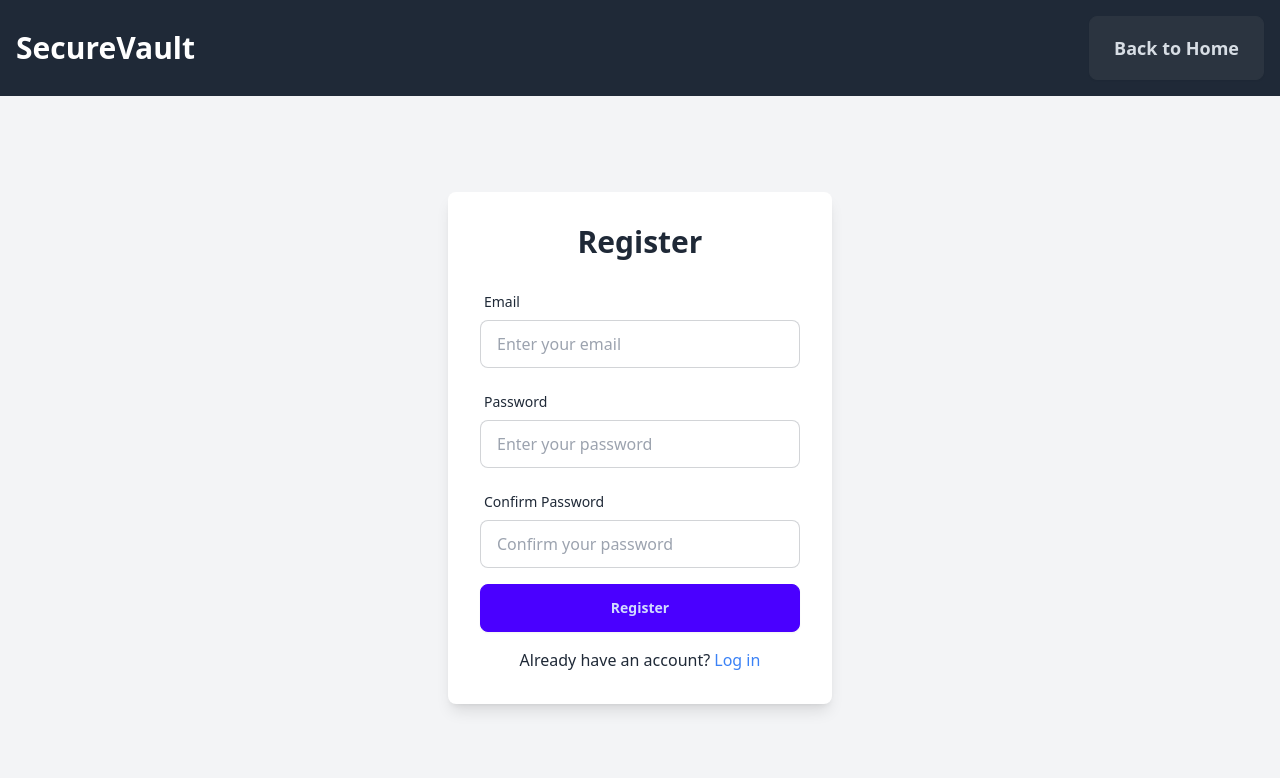
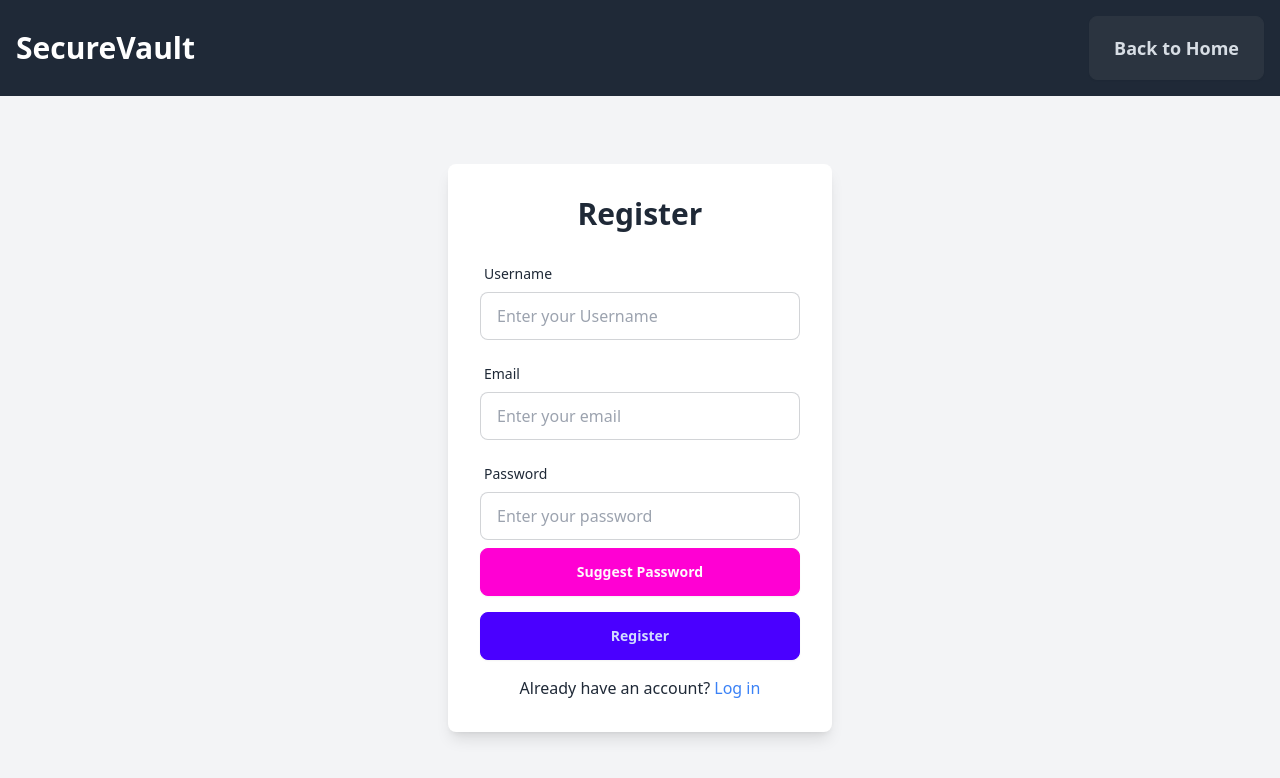
Before and after one commit to IcaroOm/PISI1, a FastAPI app: page /register in a window 1280 px wide. Shown: the top 778 px of the page. Run offline with FastAPI, Linux system fonts and the light colour scheme; parts of the project's set-up code (start-up, migrations or seed data) failed here and were passed over; some libraries are stand-ins or nearby versions.

Commit message:
Finaliza todas as features restantes

```diff
--- a/main.py
+++ b/main.py
@@ -1,9 +1,11 @@
 from fastapi import FastAPI, APIRouter, HTTPException, Request, Form, Header, Depends
-from fastapi.responses import HTMLResponse, JSONResponse, Response
+from fastapi.responses import HTMLResponse, JSONResponse, Response, RedirectResponse
 from fastapi.templating import Jinja2Templates
 from sqlalchemy import select
+from starlette.middleware.sessions import SessionMiddleware
 from sqlalchemy.orm import Session
 from typing import Optional
+import html
 import re
 import random
 import string
@@ -15,6 +17,15 @@ app = FastAPI()
 router = APIRouter()
 
 templates = Jinja2Templates(directory="templates")
+
+app.add_middleware(SessionMiddleware, secret_key="your-secret-key")
+
+
+def verify_password(plain_password, hashed_password):
+    return pwd_context.verify(plain_password, hashed_password)
+
+def get_password_hash(password):
+    return pwd_context.hash(password)
 
 
 def get_db():
@@ -43,24 +54,8 @@ def generate_random_password(length: int, use_lowercase: bool, use_uppercase: bo
     return ''.join(random.choice(characters) for _ in range(length))
 
 
-def check_password_strength(password: str) -> str:
-    length_ok = len(password) >= 8
-    has_upper = re.search(r'[A-Z]', password)
-    has_lower = re.search(r'[a-z]', password)
-    has_digit = re.search(r'\d', password)
-    has_special = re.search(r'[!@#$%^&*(),.?":{}|<>]', password)
-
-    strength = "Weak"
-    if length_ok and has_upper and has_lower and has_digit and has_special:
-        strength = "Strong"
-    elif length_ok and (has_upper or has_lower) and (has_digit or has_special):
-        strength = "Moderate"
-
-    return strength
-
-
-async def get_user_by_email(db: Session, email: str):
-    query = users.select().where(users.c.email == email)
+async def get_user_by_username(db: Session, username: str):
+    query = users.select().where(users.c.username == username)
     return await database.fetch_one(query)
 
 
@@ -70,18 +65,18 @@ async def create_user(db: Session, email: str, password: str):
     await database.execute(query)
 
 
-def verify_password(plain_password, hashed_password):
-    return pwd_context.verify(plain_password, hashed_password)
-
-
 @router.get("/", response_class=HTMLResponse)
 async def home(request: Request):
     return templates.TemplateResponse("home.html", {"request": request})
 
 
-@router.get("/password_strength", response_class=HTMLResponse)
-async def password_strength(request: Request):
-    return templates.TemplateResponse("password_strength.html", {"request": request})
+@router.get("/suggest_password", response_class=JSONResponse)
+async def generate_password(request: Request, hx_request: Optional[str] = Header(None)):
+    password = generate_random_password(12, True, True, True, True)
+    if hx_request:
+        return templates.TemplateResponse("partials/password_suggest_register.html", {"request": request, "password": password})
+    else:
+        return templates.TemplateResponse("register.html", {"request": request, "password": password})
 
 
 @router.get("/random_pass", response_class=HTMLResponse)
@@ -110,15 +105,6 @@ async def generate_password(
         return templates.TemplateResponse("index.html", {"request": request, "password": password})
 
 
-@router.post("/check_password_strength")
-async def check_password(request: Request, password: str = Form(...), hx_request: Optional[str] = Header(None)):
-    strength = check_password_strength(password)
-    if hx_request:
-        return templates.TemplateResponse("partials/strength_pass_result.html",
-                                          {"request": request, "strength": strength})
-    return JSONResponse(content={"strength": strength})
-
-
 @router.put("/save_password", response_class=JSONResponse)
 async def save_password(request: Request, db: Session = Depends(get_db)):
     form_data = await request.form()
@@ -128,12 +114,12 @@ async def save_password(request: Request, db: Session = Depends(get_db)):
     username = form_data.get('username')
     email = form_data.get('email')
 
-    user_email = request.cookies.get("user_email")
+    username = request.session.get("user")
 
-    if not user_email:
+    if not username:
         raise HTTPException(status_code=403, detail="Not logged in")
 
-    user = await get_user_by_email(db, user_email)
+    user = await get_user_by_username(db, username)
 
     if not user:
         raise HTTPException(status_code=404, detail="User not found")
@@ -164,12 +150,12 @@ async def save_password(request: Request, db: Session = Depends(get_db)):
 
 @router.get("/stored_passwords", response_class=HTMLResponse)
 async def stored_passwords(request: Request):
-    user_email = request.cookies.get("user_email")
+    username = request.session.get("user")
 
-    if not user_email:
+    if not username:
         raise HTTPException(status_code=403, detail="Not logged in")
 
-    query = passwords.select().where(passwords.c.email == user_email)
+    query = passwords.select().where(passwords.c.username == username)
     saved_passwords = await database.fetch_all(query)
 
     return templates.TemplateResponse("stored_passwords.html", {"request": request, "passwords": saved_passwords})
@@ -216,41 +202,82 @@ async def login_get(request: Request):
 
 
 @router.post("/login", response_class=HTMLResponse)
-async def login_post(
-        request: Request,
-        response: Response,
-        email: str = Form(...),
-        password: str = Form(...),
-        db: Session = Depends(get_db),
-):
-    user = await get_user_by_email(db, email)
-    if user and verify_password(password, user["hashed_password"]):
-        response.set_cookie(key="user_email", value=email)
-        return templates.TemplateResponse("partials/login_success.html", {"request": request, "email": email})
-    else:
+async def login(request: Request, db: Session = Depends(get_db), email: str = Form(...), password: str = Form(...)):
+    user = db.query(users).filter(users.email == email).first()
+    if not user or not verify_password(password, user.password):
         return templates.TemplateResponse("partials/login_error.html", {"request": request, "error": "Invalid email or "
                                                                                                      "password"})
 
+    request.session["user"] = user.username
+    return RedirectResponse(url="/", status_code=302)
 
+@router.get("/session-check", response_class=HTMLResponse)
+async def session_check(request: Request):
+    if request.session.get("user"):
+        return HTMLResponse("Logged in")
+    else:
+        raise HTTPException(status_code=403, detail="Not logged in")
+
+
+@router.get("/session-status", response_class=HTMLResponse)
+async def session_status(request: Request):
+    if request.session.get("user"):
+        return HTMLResponse("Logged in")
+    else:
+        return HTMLResponse("Not logged in")
+
+
+@router.get("/logout", response_class=HTMLResponse)
+async def logout(request: Request):
+    request.session.pop("user", None)
+    return Response(status_code=204, headers={"HX-Redirect": "/"})
+
+
+# Register page
 @router.get("/register", response_class=HTMLResponse)
-async def register(request: Request):
+async def register_page(request: Request):
     return templates.TemplateResponse("register.html", {"request": request})
 
 
+# Register logic
 @router.post("/register", response_class=HTMLResponse)
-async def register(
-        request: Request,
-        email: str = Form(...),
-        password: str = Form(...),
-        db: Session = Depends(get_db)
-):
-    existing_user = await get_user_by_email(db, email)
-    if existing_user:
-        return templates.TemplateResponse("partials/login_error.html",
-                                          {"request": request, "error": "Email already registered"})
+async def register(request: Request, db: Session = Depends(get_db), username: str = Form(...),
+                   password: str = Form(...), email: str = Form(...)):
+    existing_user = db.query(users).filter(users.c.username == username).first()
+    existing_email = db.query(users).filter(users.c.email == email).first()
+    if existing_user or existing_email:
+        return templates.TemplateResponse("partials/login_error.html", {"request": request, "error": "Username already taken"})
 
-    await create_user(db, email, password)
-    return templates.TemplateResponse("partials/register_success.html", {"request": request, "email": email})
+    hashed_password = get_password_hash(password)
+    stmt = users.insert().values(email=email, username=username, hashed_password=hashed_password)
+
+    db.execute(stmt)
+    db.commit()
+
+    new_user = db.query(users).filter(users.c.username == username).first()
+
+    platform_password = password
+    password_length = len(platform_password)
+    password_name = f"{username}'s Password"
+
+    password_stmt = passwords.insert().values(
+        password=platform_password,
+        length=password_length,
+        name=password_name,
+        email=email,
+        username=username,
+        user_id=new_user.id,
+    )
+    db.execute(password_stmt)
+    db.commit()
+
+    request.session["user"] = new_user.username
+    return Response(status_code=204, headers={"HX-Redirect": "/"})
+
+
+@router.get("/auth_buttons", response_class=HTMLResponse)
+async def auth_buttons(request: Request):
+    return templates.TemplateResponse("partials/auth_buttons.html", {"request": request})
 
 
 app.include_router(router)
--- a/models.py
+++ b/models.py
@@ -17,6 +17,7 @@ users = sqlalchemy.Table(
     "users",
     metadata,
     sqlalchemy.Column("id", sqlalchemy.Integer, primary_key=True),
+    sqlalchemy.Column("username", sqlalchemy.String, unique=False, nullable=False),
     sqlalchemy.Column("email", sqlalchemy.String, unique=True, nullable=False),
     sqlalchemy.Column("hashed_password", sqlalchemy.String, nullable=False),
     sqlalchemy.Column("created_at", sqlalchemy.DateTime, server_default=sqlalchemy.func.now()),
--- a/templates/home.html
+++ b/templates/home.html
@@ -12,12 +12,12 @@
 <body class="bg-gray-100 min-h-screen flex flex-col">
     <div class="bg-gray-800 text-white p-4 flex justify-between items-center">
         <h1 class="text-3xl font-bold">SecureVault</h1>
-            <div class="space-x-2">
+        <div class="space-x-2 flex-grow text-right">
             <a class="btn btn-neutral btn-xs sm:btn-sm md:btn-md lg:btn-lg" href="/random_pass">Random Password Generator</a>
             <a class="btn btn-neutral btn-xs sm:btn-sm md:btn-md lg:btn-lg" href="/check_email">Check Email for Breaches</a>
             <a class="btn btn-neutral btn-xs sm:btn-sm md:btn-md lg:btn-lg" href="/stored_passwords">Stored Passwords</a>
-                <a class="btn btn-primary btn-xs sm:btn-sm md:btn-md lg:btn-lg" href="/login">Login</a>
         </div>
+        <div id="auth-buttons" class="ml-4" hx-get="/auth_buttons" hx-target="#auth-buttons" hx-swap="innerHTML" hx-trigger="load"></div>
     </div>
     <div class="flex-1 bg-gray-200 flex items-center justify-center">
         <p class="text-lg text-center max-w-lg px-4 py-8">Lorem ipsum dolor sit amet, consectetur adipiscing elit. Sed et justo turpis. Sed nec urna mauris.</p>
--- /dev/null
+++ b/templates/partials/auth_buttons.html
@@ -0,0 +1,5 @@
+{% if request.session.get('user') %}
+    <button class="btn btn-primary btn-xs sm:btn-sm md:btn-md lg:btn-lg px-4" hx-get="/logout" hx-target="#auth-buttons" hx-swap="none">Logout</button>
+{% else %}
+    <a class="btn btn-primary btn-xs sm:btn-sm md:btn-md lg:btn-lg px-4" href="/login">Login</a>
+{% endif %}
--- /dev/null
+++ b/templates/partials/password_suggest_register.html
@@ -0,0 +1 @@
+<input type="text" name="password" id="password" class="input input-bordered w-full" value="{{ password }}" required placeholder="Enter your password">
--- a/templates/partials/strength_pass_result.html
+++ /dev/null
@@ -1,3 +0,0 @@
-<div class="alert" :class="strength === 'Weak' ? 'alert-error' : strength === 'Moderate' ? 'alert-warning' : 'alert-success'">
-    <strong>Password Strength: </strong><span>{{ strength }}</span>
-</div>
--- a/templates/register.html
+++ b/templates/register.html
@@ -1,4 +1,3 @@
-<!DOCTYPE html>
 <html lang="en" data-theme="light">
 <head>
     <meta charset="UTF-8">
@@ -27,6 +26,12 @@
             >
                 <div class="form-control">
                     <label class="label">
+                        <span class="label-text">Username</span>
+                    </label>
+                    <input name="username" id="username" class="input input-bordered w-full" required placeholder="Enter your Username">
+                </div>
+                <div class="form-control">
+                    <label class="label">
                         <span class="label-text">Email</span>
                     </label>
                     <input type="email" name="email" id="email" class="input input-bordered w-full" required placeholder="Enter your email">
@@ -36,14 +41,10 @@
                     <label class="label">
                         <span class="label-text">Password</span>
                     </label>
-                        <input type="password" name="password" id="password" class="input input-bordered w-full" required placeholder="Enter your password">
-                    </div>
-
-                    <div class="form-control">
-                        <label class="label">
-                            <span class="label-text">Confirm Password</span>
-                        </label>
-                        <input type="password" name="confirm_password" id="confirm_password" class="input input-bordered w-full" required placeholder="Confirm your password">
+                    <input type="text" name="password" id="password" class="input input-bordered w-full" required placeholder="Enter your password">
+                    <button type="button" hx-get="/suggest_password" hx-target="#password" hx-swap="outerHTML" class="btn btn-secondary mt-2">
+                        Suggest Password
+                    </button>
                 </div>
 
                 <div class="form-control mt-6">
@@ -52,7 +53,6 @@
             </form>
             <div id="register-feedback" class="mt-4 text-center"></div>
 
-                <!-- Link to login page -->
             <p class="text-center mt-4">
                 Already have an account?
                 <a href="/login" class="text-blue-500 hover:underline">Log in</a>
```
Also changed, not shown: templates/password_strength.html (deleted, +0 -39 lines). Lines whose indentation alone changed are shown as unchanged.
